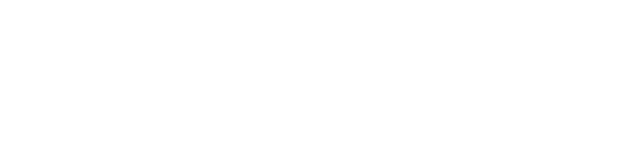
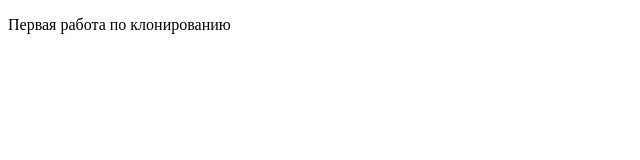
Before and after one commit to Demonche007/-, a plain HTML site: page index.html in a window 1280 px wide. Shown: the whole page, without its empty margins (0-640 px from the left). Drawn offline with Linux system fonts and the light colour scheme.

Commit message:
Второй комит от 16,12

```diff
--- a/index.html
+++ b/index.html
@@ -4,6 +4,6 @@
 	<title>Первый комит</title>
 </head>
 <body>
-
+	<p>Первая работа по клонированию</p>
 </body>
 </html>
```
